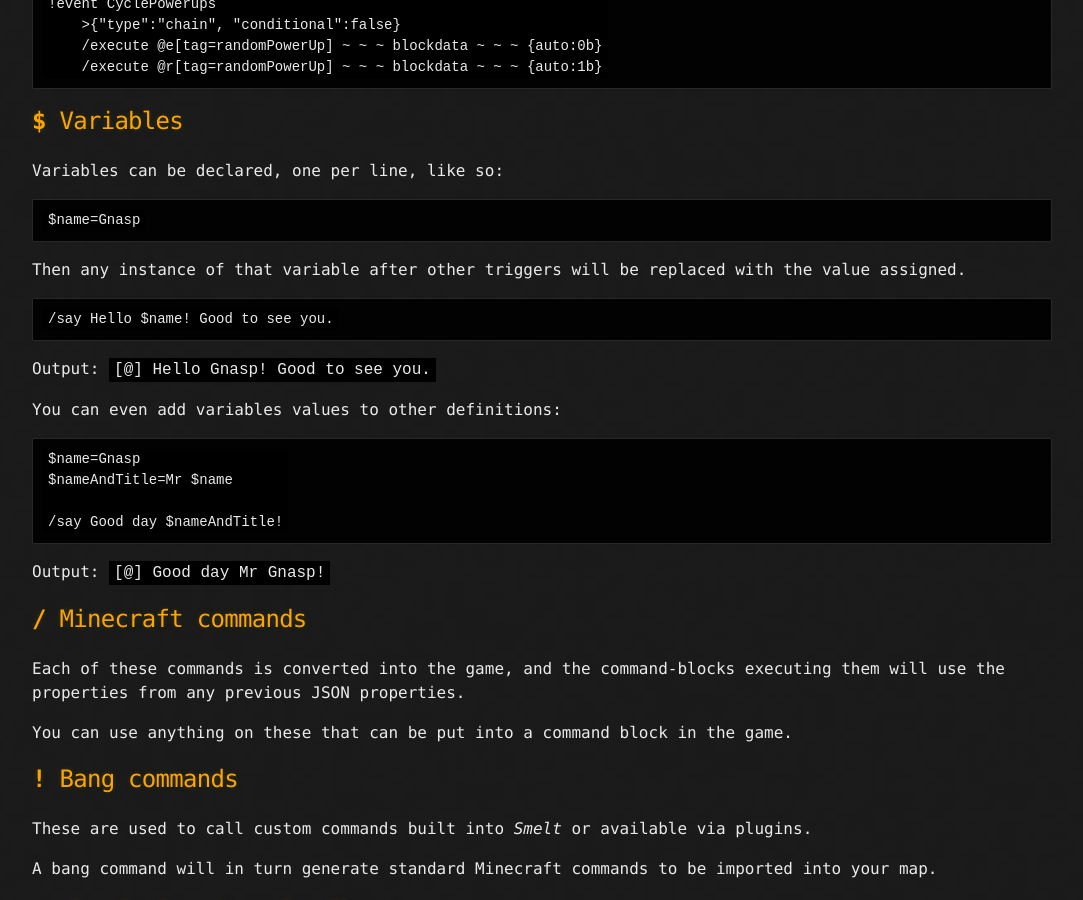
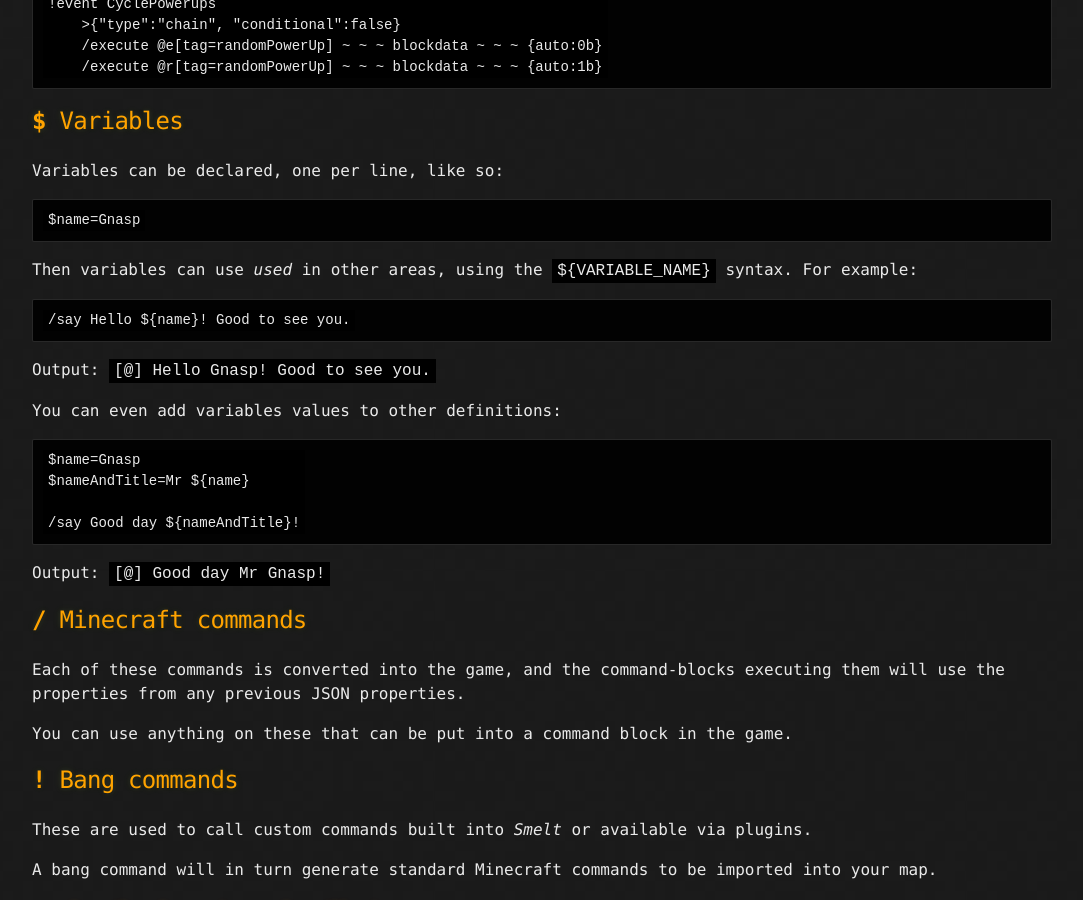
Before and after one commit to GnaspGames/Smelt, a Jekyll site: the page built from syntax.md, in a window 1280 px wide and 900 px high, scrolled down 2622 px. Shown: the whole window, without its empty margins (98-1181 px from the left). Built offline with Jekyll 4.4.1, drawn with Linux system fonts in a browser that asks for light colours.

Commit message:
Update variable docs in syntax.md
Now specified the correct *use* syntax.

```diff
--- a/syntax.md
+++ b/syntax.md
@@ -118,18 +118,18 @@ Variables can be declared, one per line, like so:
 
     $name=Gnasp
 
-Then any instance of that variable after other triggers will be replaced with the value assigned.
+Then variables can use *used* in other areas, using the `${VARIABLE_NAME}` syntax. For example:
 
-    /say Hello $name! Good to see you.
+    /say Hello ${name}! Good to see you.
 
 Output: `[@] Hello Gnasp! Good to see you.`
 
 You can even add variables values to other definitions:
 
     $name=Gnasp
-    $nameAndTitle=Mr $name
+    $nameAndTitle=Mr ${name}
 
-    /say Good day $nameAndTitle!
+    /say Good day ${nameAndTitle}!
 
 Output: `[@] Good day Mr Gnasp!`
 
```
